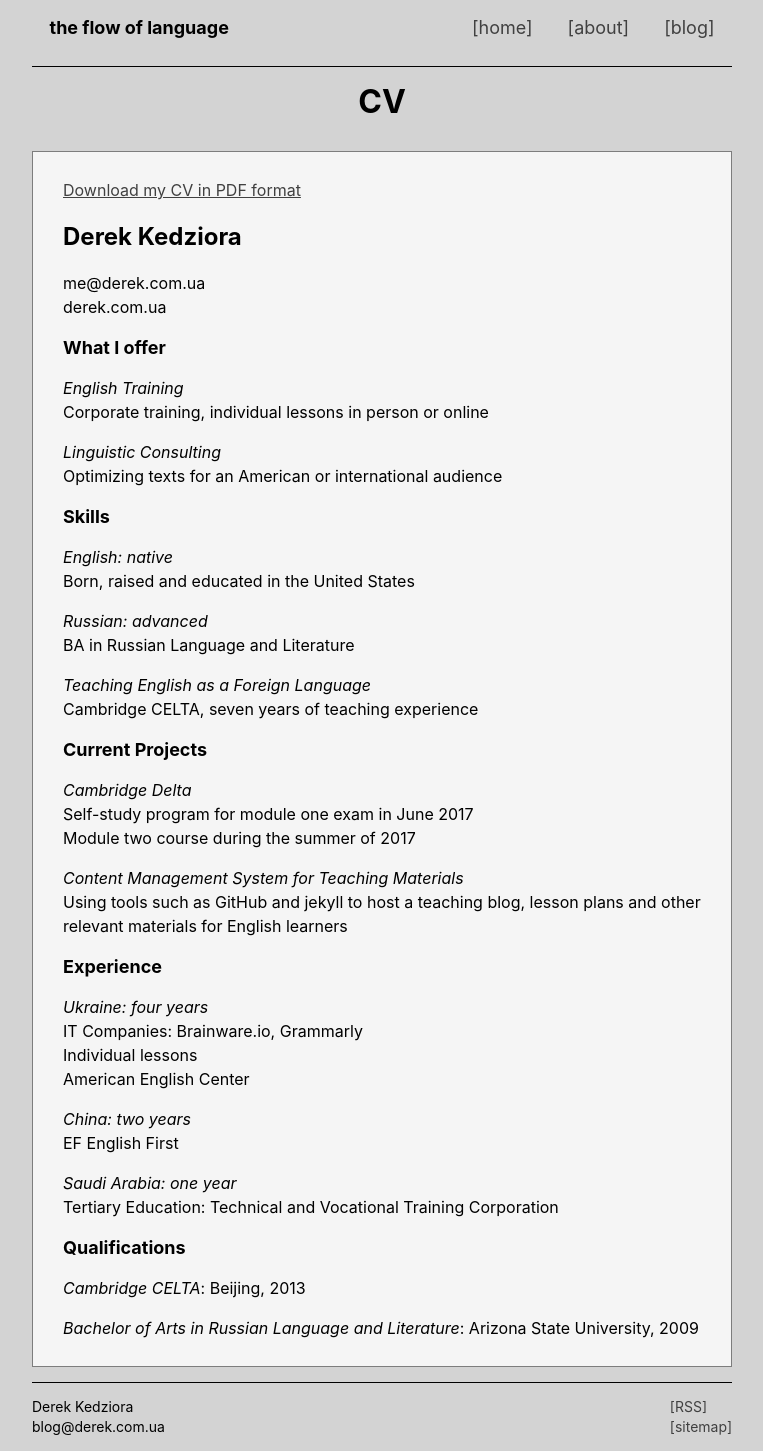
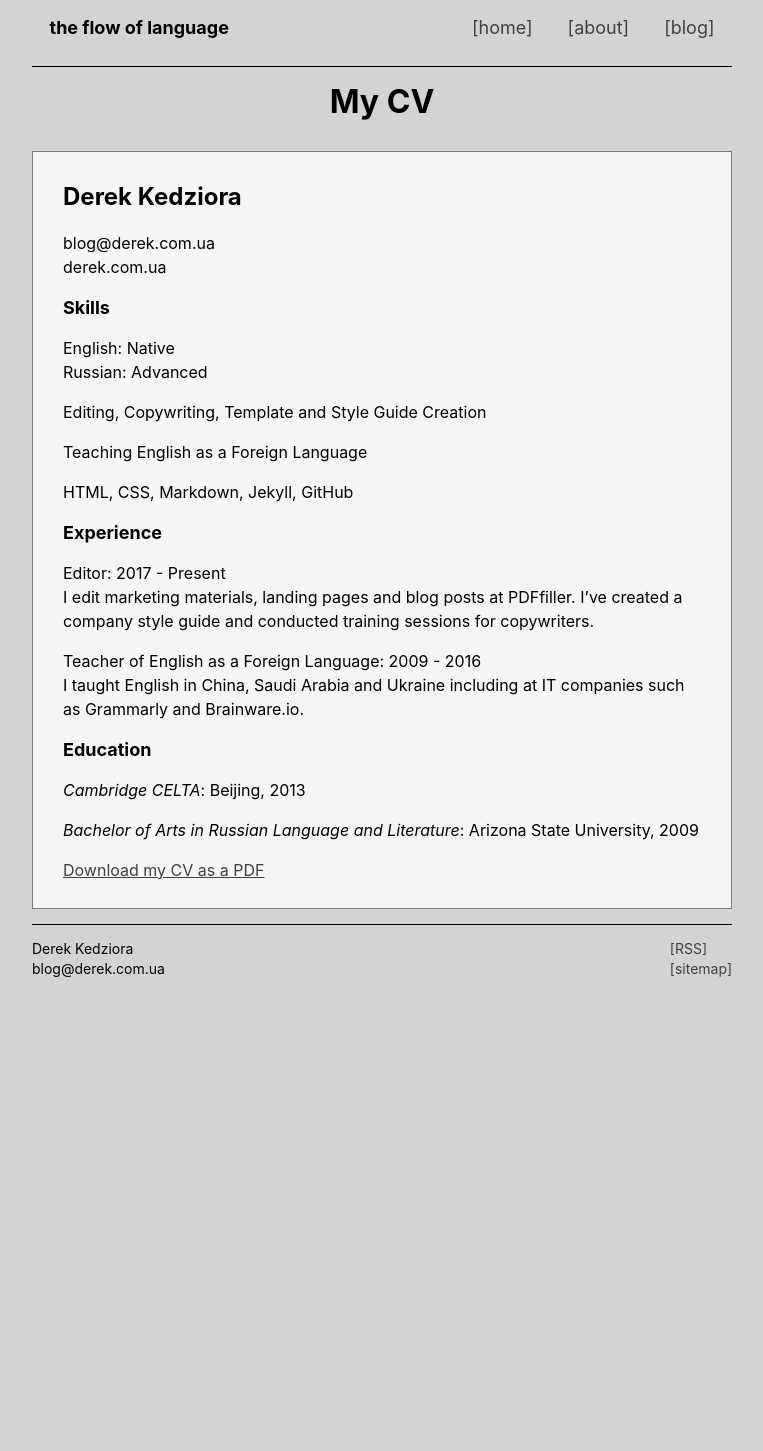
Before and after one commit to ZeroDeth/derekkedziora.github.io, a Jekyll site: the page built from pages/cv.md, in a window 1280 px wide. Shown: the whole page, without its empty margins (258-1021 px from the left). Built offline with Jekyll 4.4.1, drawn with Linux system fonts in a browser that asks for light colours; comment, search, counter and statistics services are not loaded; after the commit the page ends 993 px from its top, so only the background shows below that.

Commit message:
cv updated

```diff
--- a/pages/cv.md
+++ b/pages/cv.md
@@ -1,54 +1,36 @@
 ---
 layout: page
-title: CV
+title: My CV
 permalink: /cv
 og-type: website
 ---
-<a href="/files/derek_cv.pdf" target="_blank">Download my CV in PDF format</a>
-
 ## Derek Kedziora
-me@derek.com.ua
+blog@derek.com.ua
 derek.com.ua
 
-### What I offer
-*English Training*
-Corporate training, individual lessons in person or online
+### Skills
 
-*Linguistic Consulting*
-Optimizing texts for an American or international audience
+English: Native
+Russian: Advanced
 
-### Skills
-*English: native*
-Born, raised and educated in the United States
+Editing, Copywriting, Template and Style Guide Creation
 
-*Russian: advanced*
-BA in Russian Language and Literature
+Teaching English as a Foreign Language
 
-*Teaching English as a Foreign Language*
-Cambridge CELTA, seven years of teaching experience
-
-### Current Projects
-*Cambridge Delta*
-Self-study program for module one exam in June 2017
-Module two course during the summer of 2017
-
-*Content Management System for Teaching Materials*
-Using tools such as GitHub and jekyll to host a teaching blog, lesson plans and other relevant materials for English learners
+HTML, CSS, Markdown, Jekyll, GitHub
 
 ### Experience
-*Ukraine: four years*
-IT Companies: Brainware.io, Grammarly
-Individual lessons
-American English Center
 
-*China: two years*
-EF English First
+Editor: 2017 - Present
+I edit marketing materials, landing pages and blog posts at PDFfiller. I've created a company style guide and conducted training sessions for copywriters.
 
-*Saudi Arabia: one year*
-Tertiary Education: Technical and Vocational Training Corporation
+Teacher of English as a Foreign Language: 2009 - 2016
+I taught English in China, Saudi Arabia and Ukraine including at IT companies such as Grammarly and Brainware.io.
 
+### Education
 
-### Qualifications
 *Cambridge CELTA*: Beijing, 2013
 
 *Bachelor of Arts in Russian Language and Literature*: Arizona State University, 2009
+
+[Download my CV as a PDF](/pages/cv-kedziora.pdf)
```
